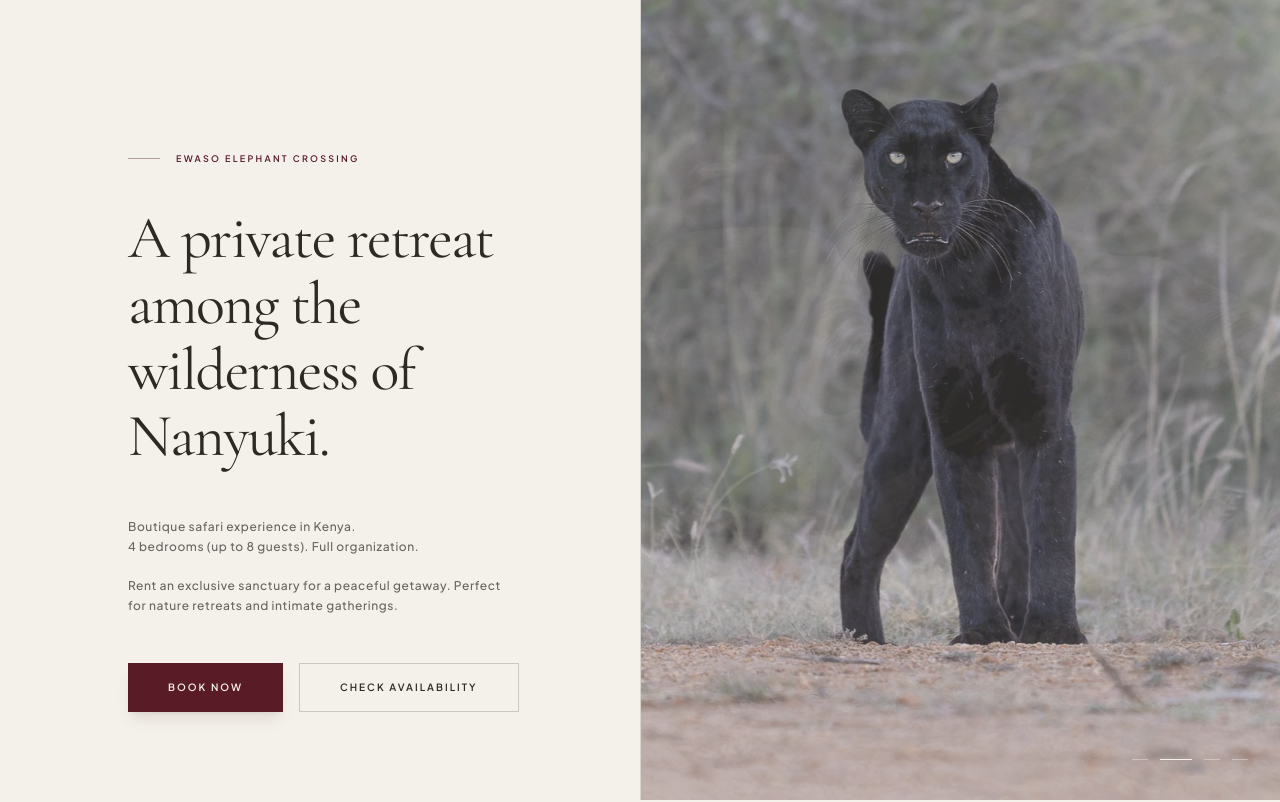
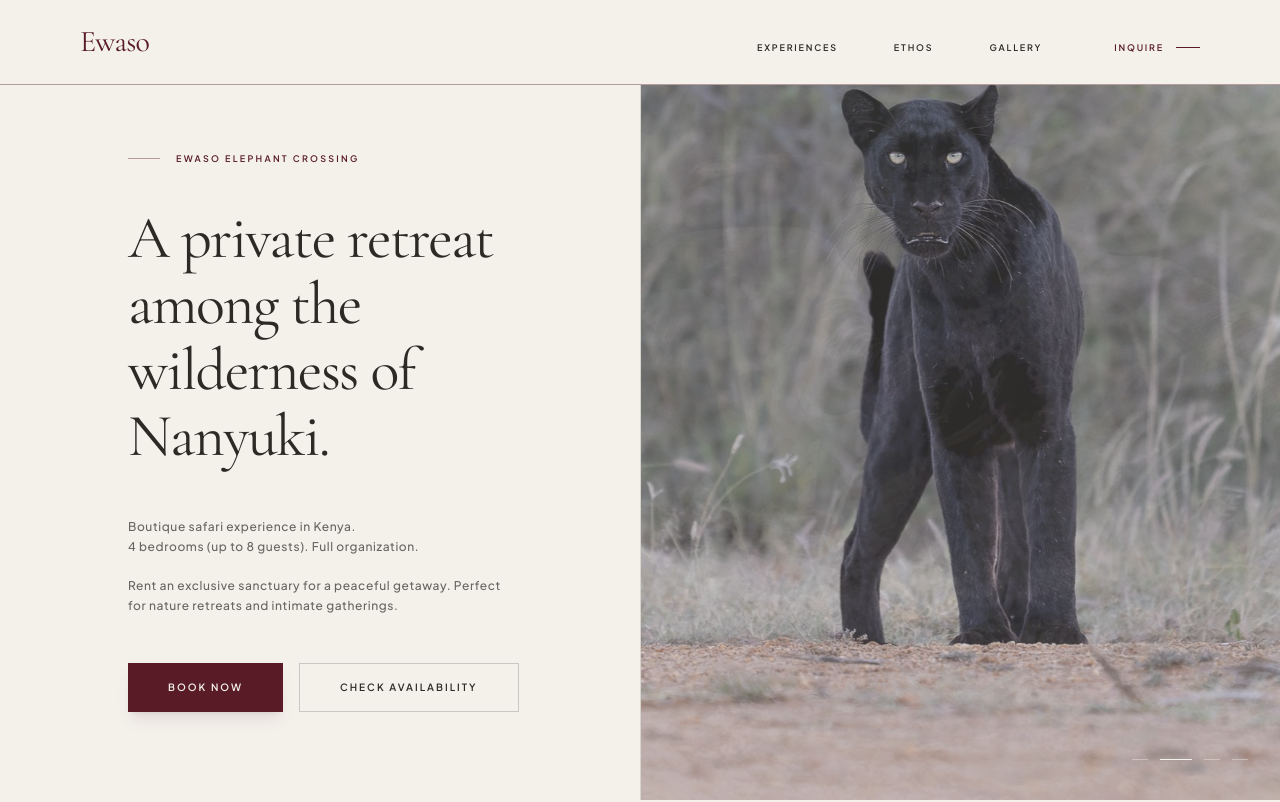
Before and after one commit to EphrahimLaanyu/ewaso, a Next.js app: page / in a window 1280 px wide. Shown: the top 802 px of the page. Built offline with nearby package versions, Linux system fonts and the light colour scheme.

Commit message:
Added nav

```diff
--- a/src/app/page.tsx
+++ b/src/app/page.tsx
@@ -5,6 +5,7 @@ import ConservationOrbit from '@/components/sections/ConservationOrbit';
 import ExperiencesMap from '@/components/sections/ExperiencesMap';
 import Footer from '@/components/sections/Footer';
 import Hero from '@/components/sections/Hero';
+import Navbar from '@/components/sections/Navbar';
 import Peep from '@/components/sections/Peep';
 // import TheHouse from '@/components/sections/TheHouse';
 // import SafariExperience from '@/components/sections/SafariExperience';
@@ -17,6 +18,7 @@ export default function Home() {
         The Hero component will take up exactly 100vh.
         As the user scrolls down, the next components will slide into view.
       */}
+      <Navbar/>
       <Hero />
       <About/>
       <Peep/>
--- /dev/null
+++ b/src/components/sections/Navbar.tsx
@@ -0,0 +1,80 @@
+'use client';
+
+import React, { useState, useEffect } from 'react';
+
+export default function Navbar() {
+  const [isScrolled, setIsScrolled] = useState(false);
+
+  // Shrinks the vertical padding slightly when the user scrolls down
+  useEffect(() => {
+    const handleScroll = () => {
+      setIsScrolled(window.scrollY > 20);
+    };
+    window.addEventListener('scroll', handleScroll);
+    return () => window.removeEventListener('scroll', handleScroll);
+  }, []);
+
+  return (
+    <header
+      className={`fixed top-0 left-0 w-full z-50 transition-all duration-500 ease-out bg-[#F4F1EB] border-b ${
+        isScrolled
+          ? 'py-4 border-[#591C27]/20 shadow-sm'
+          : 'py-6 border-[#591C27]/40'
+      }`}
+    >
+      <div className="w-full max-w-[1400px] mx-auto px-6 md:px-12 lg:px-20 flex justify-between items-baseline">
+
+        {/* LEFT: The Masthead / Logo */}
+        <a
+          href="/"
+          className="font-serif text-2xl md:text-3xl text-[#591C27] tracking-tight hover:opacity-70 transition-opacity"
+        >
+          Ewaso
+        </a>
+
+        {/* RIGHT: The Navigation Links */}
+        <nav className="hidden md:flex items-center gap-10 lg:gap-14">
+          <a
+            href="#experiences"
+            className="font-sans text-[9px] tracking-[0.2em] uppercase font-semibold text-[#2C2A25] hover:text-[#591C27] transition-colors"
+          >
+            Experiences
+          </a>
+
+          <a
+            href="#ethos"
+            className="font-sans text-[9px] tracking-[0.2em] uppercase font-semibold text-[#2C2A25] hover:text-[#591C27] transition-colors"
+          >
+            Ethos
+          </a>
+
+          <a
+            href="#gallery"
+            className="font-sans text-[9px] tracking-[0.2em] uppercase font-semibold text-[#2C2A25] hover:text-[#591C27] transition-colors"
+          >
+            Gallery
+          </a>
+
+          {/* Primary Action - Distinctive Styling */}
+          <a
+            href="#reservations"
+            className="group flex items-center gap-3 font-sans text-[9px] tracking-[0.2em] uppercase font-bold text-[#591C27] hover:text-[#2C2A25] transition-colors ml-4"
+          >
+            Inquire
+            <span className="w-6 h-[1px] bg-[#591C27] group-hover:bg-[#2C2A25] group-hover:w-10 transition-all duration-300"></span>
+          </a>
+        </nav>
+
+        {/* MOBILE: Minimalist Menu Toggle */}
+        <button
+          className="md:hidden flex flex-col gap-[5px] p-2 focus:outline-none group"
+          aria-label="Toggle Menu"
+        >
+          <span className="w-6 h-[1px] bg-[#591C27] group-hover:w-4 transition-all duration-300"></span>
+          <span className="w-6 h-[1px] bg-[#591C27] group-hover:w-5 transition-all duration-300"></span>
+        </button>
+
+      </div>
+    </header>
+  );
+}
```
